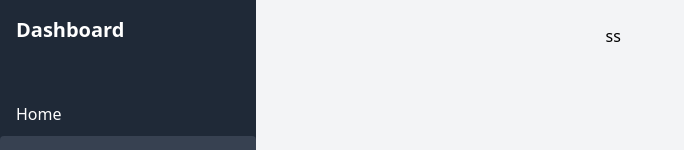
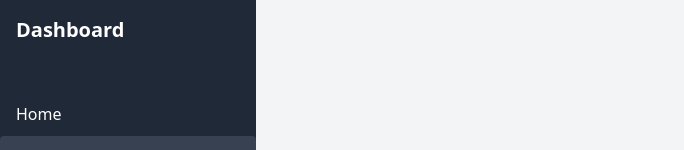
Before and after one commit to arakash-developer/bdl-dash, a React (Vite) app: page /mokupzone-banner in a window 1280 px wide. Shown: the top 150 px of the page, without its empty margins (0-684 px from the left). Built offline with nearby package versions, Linux system fonts and the light colour scheme; no server answers.

Commit message:
Remove stray characters from RecentWorkBanner component

```diff
--- a/src/components/MokupBanner.jsx
+++ b/src/components/MokupBanner.jsx
@@ -5,7 +5,6 @@ const RecentWorkBanner = () => {
     <>
       <div className="flex gap-4 p-4">
         <div className="w-1/3">{/* <RecentWorkBannerForm /> */}</div>
-ss
         <div className="w-2/3">{/* <RecentWorkBannerList /> */}</div>
       </div>
     </>
```
